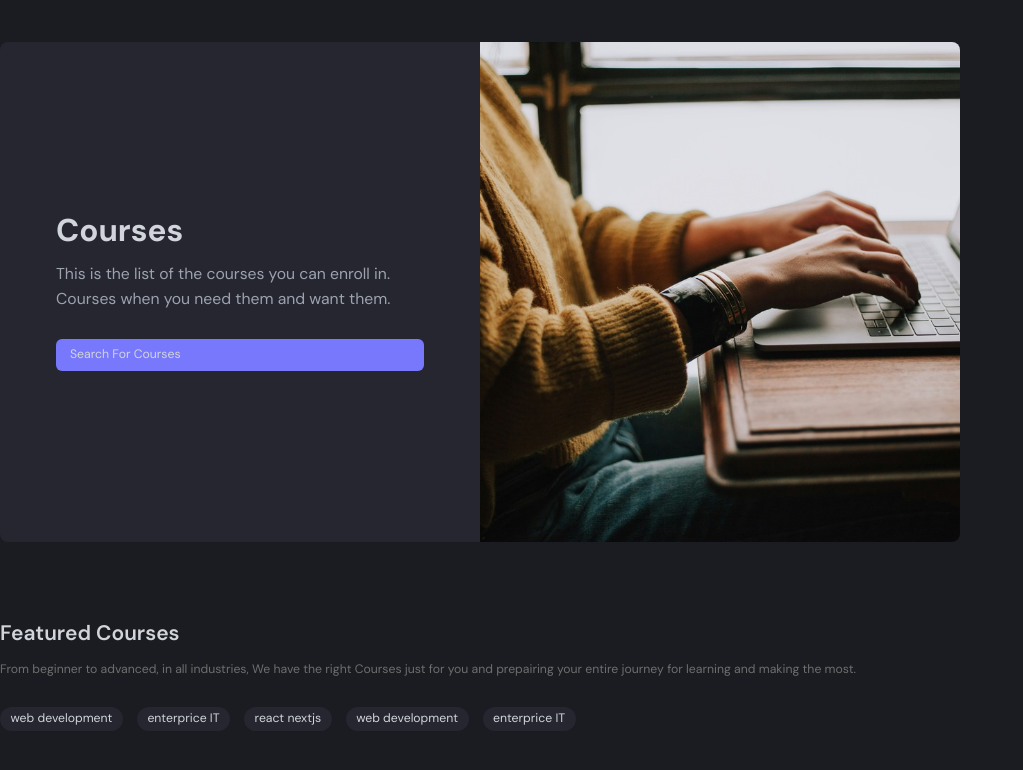
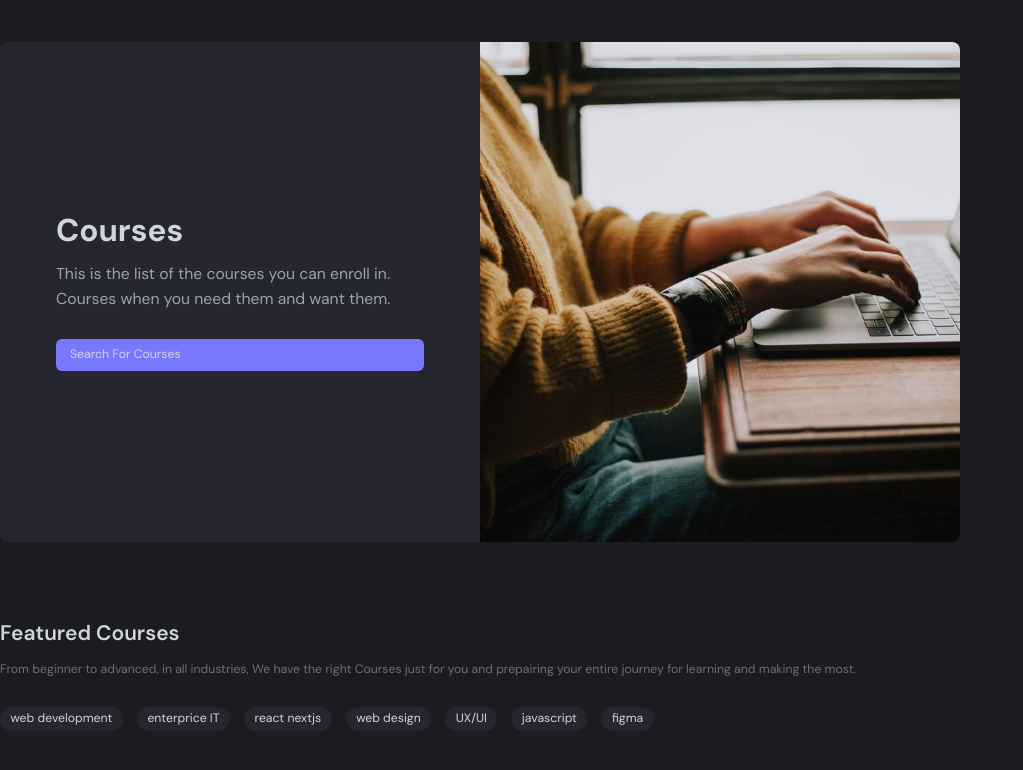
Before and after one commit to DenzelMswazi/learning, a Next.js app in the folder client/: page /landing in a window 1280 px wide. Shown: the top 770 px of the page, without its empty margins (0-1023 px from the left). Built offline with nearby package versions, Linux system fonts and the light colour scheme.

Commit message:
add learning tags

```diff
--- a/client/src/app/(nondashboard)/landing/page.tsx
+++ b/client/src/app/(nondashboard)/landing/page.tsx
@@ -59,7 +59,7 @@ const Landing = () => {
             From beginner to advanced, in all industries, We have the right Courses just for you and prepairing your entire journey for learning and making the most.
            </p>
            <div className="landing__tags">
-             {[ "web development", "enterprice IT", "react nextjs", "web development", "enterprice IT"].map((tag, index) => (
+             {[ "web development", "enterprice IT", "react nextjs", "web design", "UX/UI", "javascript", "figma"].map((tag, index) => (
               <span key={index} className="landing__tag">
                 {tag}
               </span>
```
